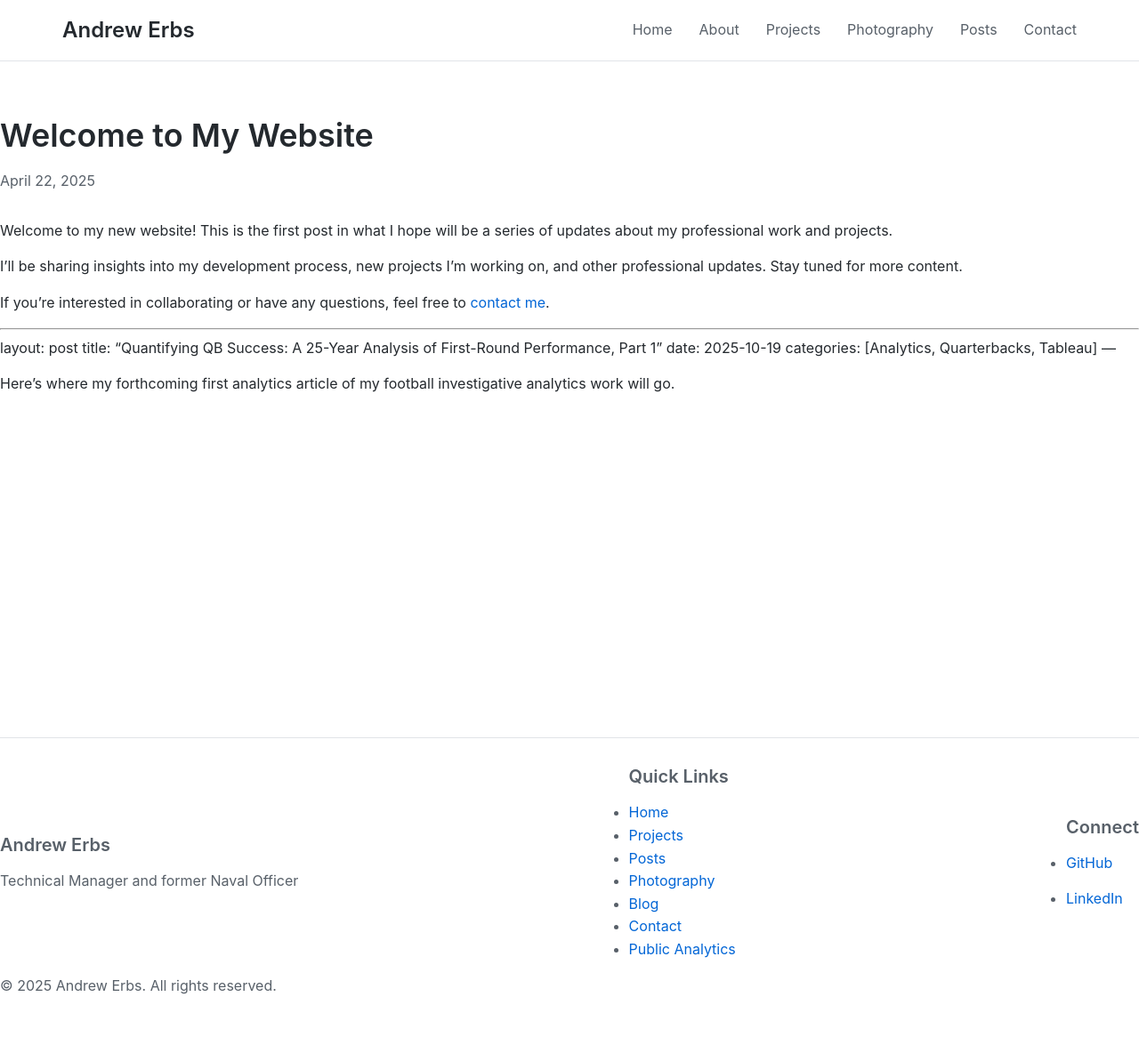
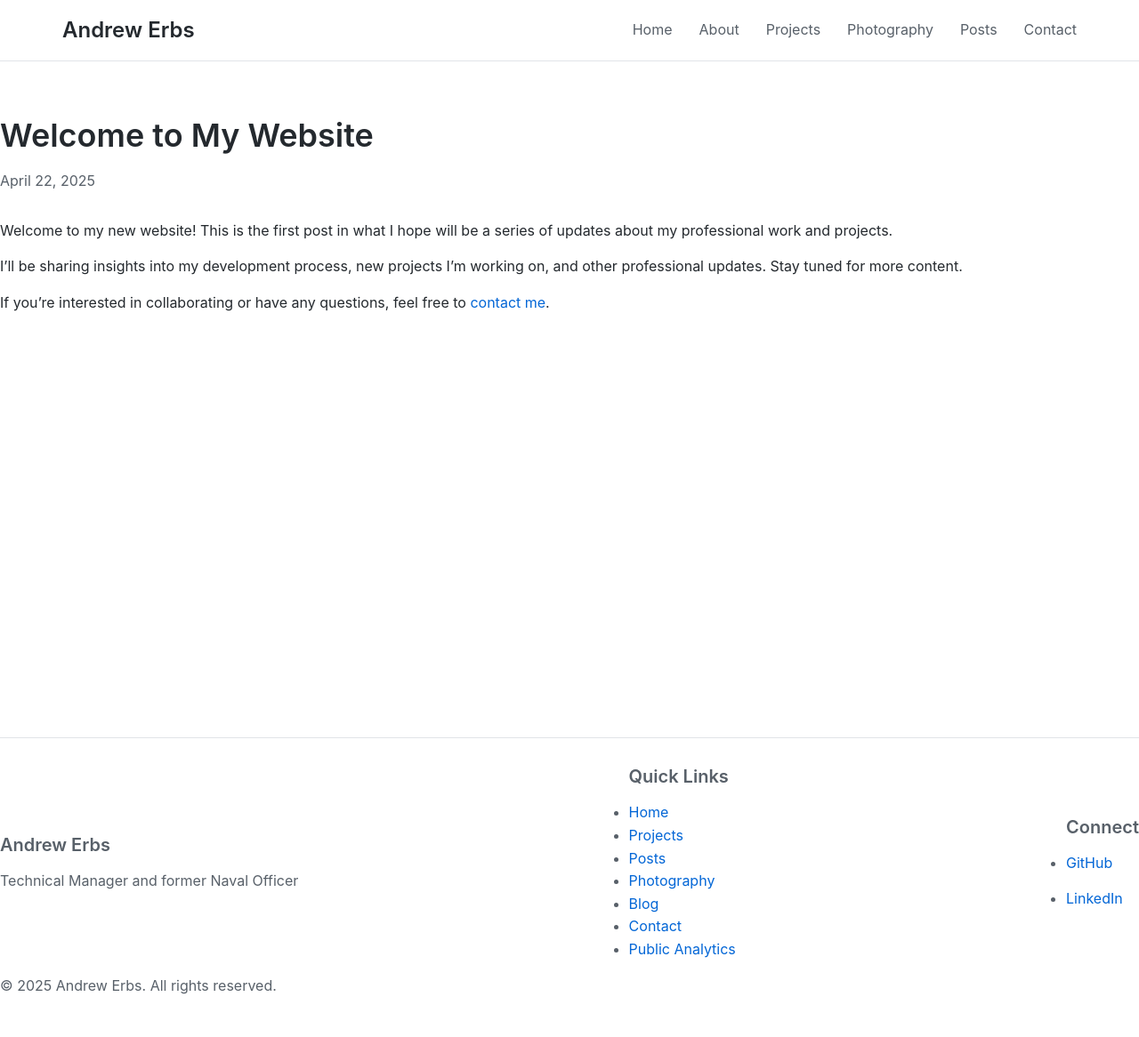
Before and after one commit to LordOfTheTrees/TreePage, a Jekyll site: the page built from _posts/2025-04-22-welcome.md, in a window 1280 px wide. Shown: the whole page at 89% size. Built offline with Jekyll 4.4.1, drawn with Linux system fonts in a browser that asks for light colours.

Commit message:
modified:   _posts/2025-04-22-welcome.md 	new file:   _posts/2025-10-19-quantifying_QB_success_Pt_1

```diff
--- a/_posts/2025-04-22-welcome.md
+++ b/_posts/2025-04-22-welcome.md
@@ -10,12 +10,3 @@ Welcome to my new website! This is the first post in what I hope will be a serie
 I'll be sharing insights into my development process, new projects I'm working on, and other professional updates. Stay tuned for more content.
 
 If you're interested in collaborating or have any questions, feel free to [contact me](/pages/contact/).
-
----
-layout: post
-title: "Quantifying QB Success: A 25-Year Analysis of First-Round Performance, Part 1"
-date: 2025-10-19
-categories: [Analytics, Quarterbacks, Tableau]
----
-
-Here's where my forthcoming first analytics article of my football investigative analytics work will go.
```
Also changed, not shown: 1 other file.
